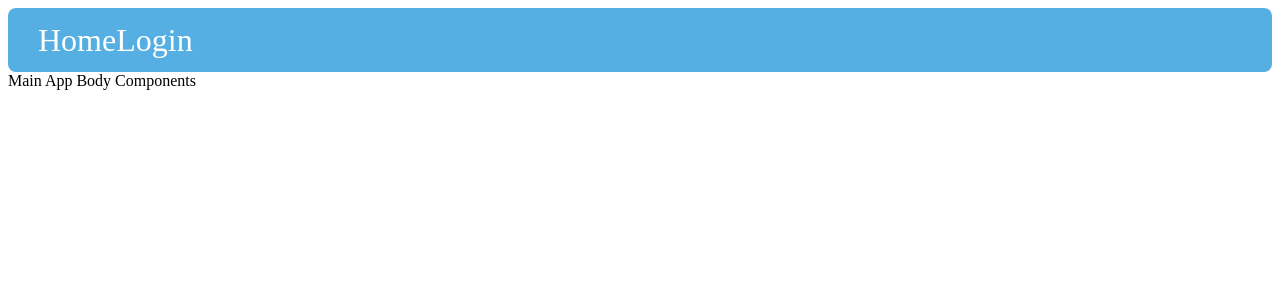
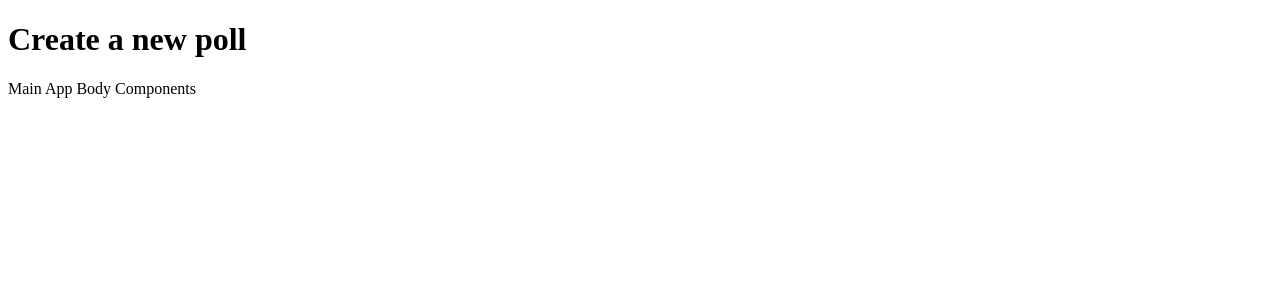
Before and after one commit to ChrisKCarr/Pollista-FrontEnd, a React (Create React App) app in the folder polly-app/: page /create in a window 1280 px wide. Shown: the top 300 px of the page. Built offline with nearby package versions, Linux system fonts and the light colour scheme.

Commit message:
create new poll

```diff
--- a/polly-app/src/App.js
+++ b/polly-app/src/App.js
@@ -2,14 +2,16 @@ import React, { Component } from "react";
 import "./App.css";
 import { Link, Switch, Route } from "react-router-dom";
 import Nav from "./Components/Nav";
+import Create from "./Components/Create"
 
 function App() {
   return (
     <div>
       <header>
         <Switch>
-          <Route path="/" component={Nav} />
+          <Route exact path="/" component={Nav} />
           {/* // Route to createPoll */}
+          <Route path ="/create" component={Create}/>
         </Switch>
       </header>
       <main>
--- /dev/null
+++ b/polly-app/src/Components/Create.js
@@ -0,0 +1,15 @@
+import React, {Component} from "react";
+import "./Create.css";
+import { Link, Route } from "react-router-dom";
+
+class Create extends Component {
+render(){
+    return(
+        <div>
+            <h1>Create a new poll</h1>
+        </div>
+    )
+}
+}
+
+export default Create
--- a/polly-app/src/Components/Nav.css
+++ b/polly-app/src/Components/Nav.css
@@ -2,6 +2,7 @@ nav {
   background: rgb(86, 175, 226);
   display: flex;
   align-items: center;
+  justify-content: space-evenly;
   padding: 0 30px;
   height: 4em;
   border-radius: 8px;
--- a/polly-app/src/Components/Nav.js
+++ b/polly-app/src/Components/Nav.js
@@ -10,8 +10,13 @@ function Nav() {
           <Link className="navLink" to="/">
             Home
           </Link>
+
           <Link className="navLink" to="login">
             Login
+          </Link>
+
+          <Link className="navLink" to="/create">
+            Create New Poll
           </Link>
         </div>
       </nav>
```
Also changed, not shown: polly-app/src/Components/Create.css (added).
